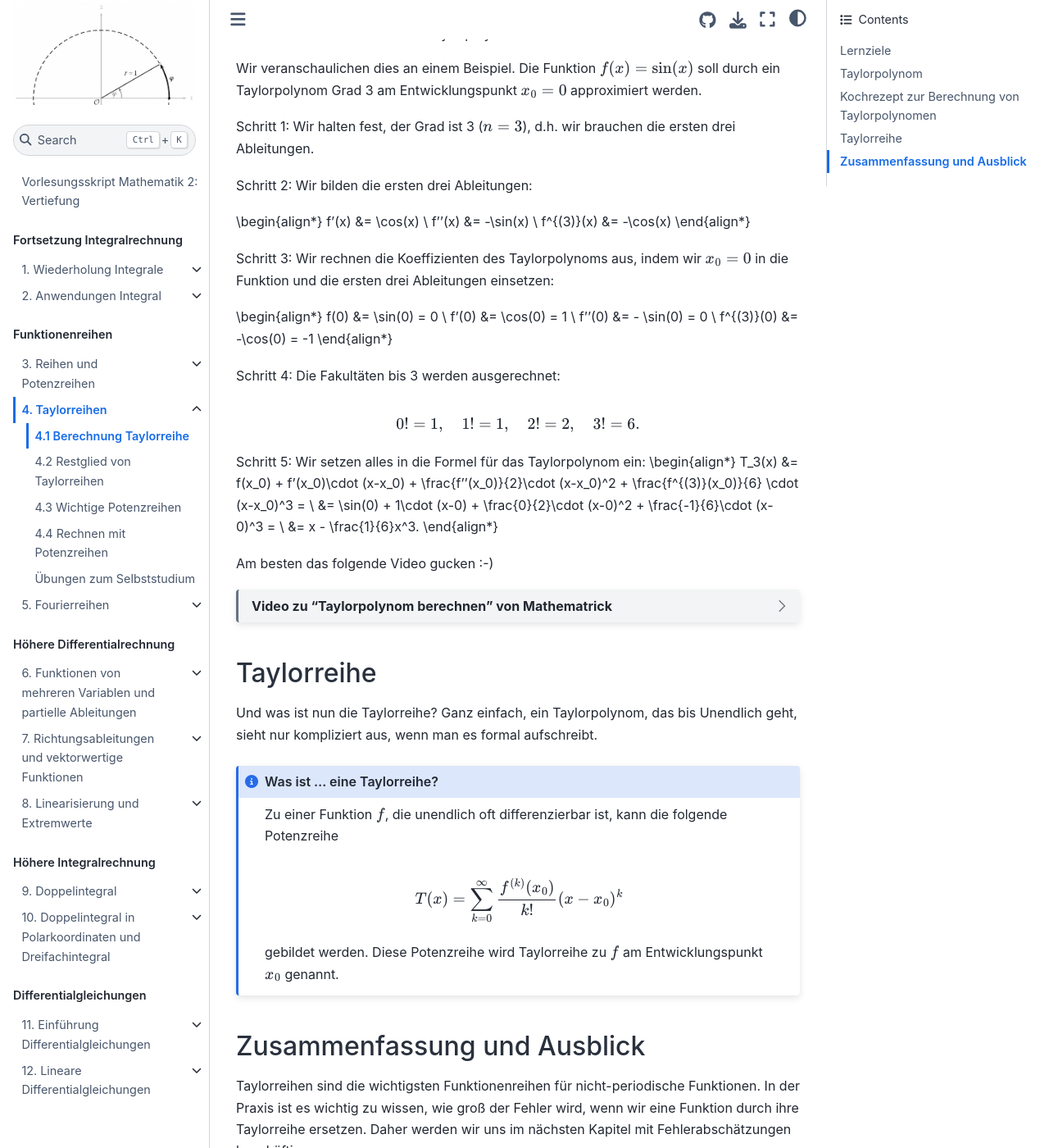
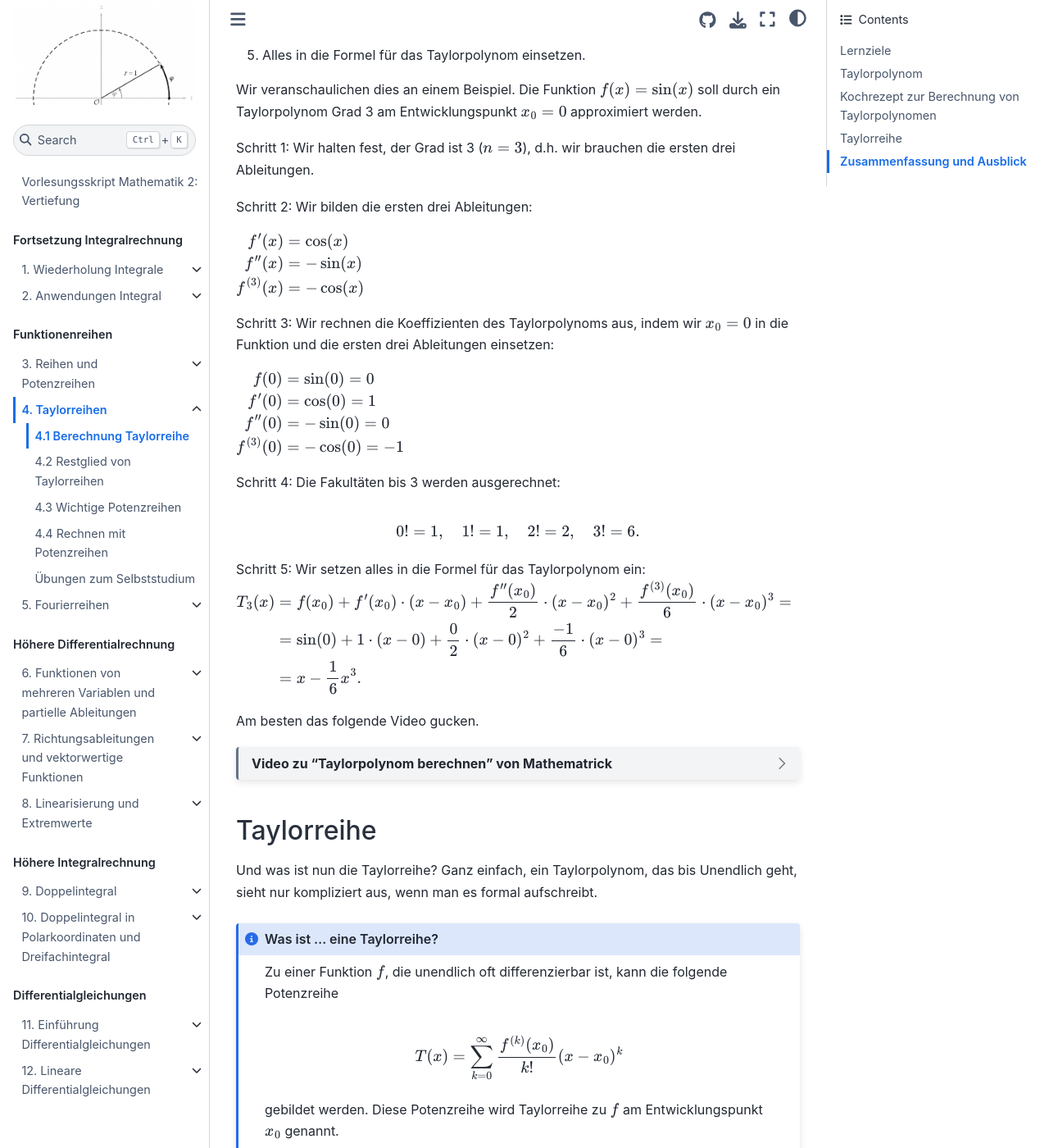
Before and after one commit to s-linden/mathematik-2-vertiefung, a Jupyter Book: the page built from chapter04/chapter04_sec01.md, in a window 1280 px wide and 1400 px high, scrolled down 1609 px. Shown: the whole window at 82% size. Built offline with Jupyter Book 1.0.4 settings and Sphinx 7.4.7 and the Sphinx Book theme 1.1.4, drawn with Linux system fonts in a browser that asks for light colours; a script that is not in the unit is left out; comment, search, counter and statistics services are not loaded; some of the changed text lies outside the part shown.

Commit message:
Kapitel4

````diff
--- a/chapter04/chapter04_sec01.md
+++ b/chapter04/chapter04_sec01.md
@@ -33,10 +33,10 @@ Funktion $f$ n-mal stetig differenzierbar ist. Wenn das aber der Fall ist, dann
 wird ein Entwicklungspunkt $x_0$ gewählt. Das Taylorpolynom $T_n$ zu $f$ vom
 Grad $n$ am Entwicklungspunkt $x_0$ ist dann:
 
-\begin{align*}
+$\begin{align*}
 T_n(x) &=f(x_0) + \frac{f'(x_0)}{1!}(x-x_0)^1 + \frac{f''(x_0)}{2!}(x-x_0)^2 +\ldots\\
        &=\sum_{k=0}^{n} \frac{f^{(k)}(x_0)}{k!} \cdot (x-x_0)^k.
-\end{align*}
+\end{align*}$
 
 Dabei steht $k!$ für die Fakultät der Zahl $k$.
 ```
@@ -68,32 +68,35 @@ ersten drei Ableitungen.
 
 Schritt 2: Wir bilden die ersten drei Ableitungen:
 
-\begin{align*}
+$\begin{align*}
 f'(x)  &= \cos(x) \\
 f''(x) &= -\sin(x) \\
-f^{(3)}(x) &= -\cos(x) \end{align*}
+f^{(3)}(x) &= -\cos(x)
+\end{align*}$
 
 Schritt 3: Wir rechnen die Koeffizienten des Taylorpolynoms aus, indem wir $x_0
 = 0$ in die Funktion und die ersten drei Ableitungen einsetzen:
 
-\begin{align*}
+$\begin{align*}
 f(0) &= \sin(0) = 0 \\
 f'(0) &= \cos(0) = 1 \\
 f''(0) &= - \sin(0) = 0 \\
-f^{(3)}(0) &= -\cos(0) = -1 \end{align*}
+f^{(3)}(0) &= -\cos(0) = -1
+\end{align*}$
 
 Schritt 4: Die Fakultäten bis 3 werden ausgerechnet:
 
 $$0!=1, \quad 1!=1, \quad 2!=2, \quad 3!=6.$$
 
 Schritt 5: Wir setzen alles in die Formel für das Taylorpolynom ein:
-\begin{align*} T_3(x) &= f(x_0) + f'(x_0)\cdot (x-x_0) + \frac{f''(x_0)}{2}\cdot
+$\begin{align*}
+T_3(x) &= f(x_0) + f'(x_0)\cdot (x-x_0) + \frac{f''(x_0)}{2}\cdot
 (x-x_0)^2 + \frac{f^{(3)}(x_0)}{6} \cdot (x-x_0)^3 = \\
     &= \sin(0) + 1\cdot (x-0) + \frac{0}{2}\cdot (x-0)^2 + \frac{-1}{6}\cdot (x-0)^3 = \\
     &= x - \frac{1}{6}x^3.
-\end{align*}
+\end{align*}$
 
-Am besten das folgende Video gucken :-)
+Am besten das folgende Video gucken.
 
 ```{dropdown} Video zu "Taylorpolynom berechnen" von Mathematrick
 <iframe width="560" height="315" src="https://www.youtube.com/embed/o95cOqnLekw" title="YouTube video player" frameborder="0" allow="accelerometer; autoplay; clipboard-write; encrypted-media; gyroscope; picture-in-picture; web-share" allowfullscreen></iframe>
````
Also changed, not shown: chapter04/chapter04_sec05.md (+4 -3 lines), 8 other files.
